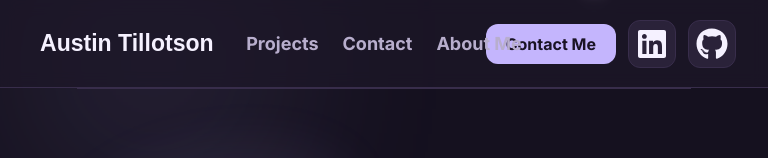
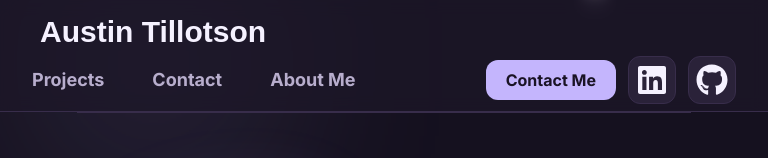
Before and after one commit to Austin-Tillotson/Portfolio, a Next.js app: page / in a window 768 px wide. Shown: the top 158 px of the page. Built offline with nearby package versions, Linux system fonts and the light colour scheme; a web font is replaced by a local one.

Commit message:
fixed header spacing in tablet width after adding About Me link

```diff
--- a/app/globals.css
+++ b/app/globals.css
@@ -1035,6 +1035,43 @@ span.glow {
   }
 }
 
+@media (min-width: 48rem) and (max-width: 62.4375rem) {
+  :root {
+    --site-bar-height: 7rem;
+  }
+
+  .header__content {
+    display: grid;
+    grid-template-columns: minmax(0, 1fr) auto;
+    grid-template-rows: 3rem 1fr;
+    gap: 0;
+  }
+
+  .header__title {
+    grid-column: 1 / -1;
+    grid-row: 1;
+    align-self: center;
+    font-size: 1.875rem;
+    padding-top: 1rem;
+  }
+
+  .header__nav {
+    position: static;
+    grid-column: 1;
+    grid-row: 2;
+    align-items: center;
+    justify-self: start;
+    gap: 3rem;
+    transform: none;
+  }
+
+  .header__actions {
+    grid-column: 2;
+    grid-row: 2;
+    margin-left: 0;
+  }
+}
+
 @media (min-width: 62.5rem) {
   :root {
     --space-scene-height: 200rem;
```
